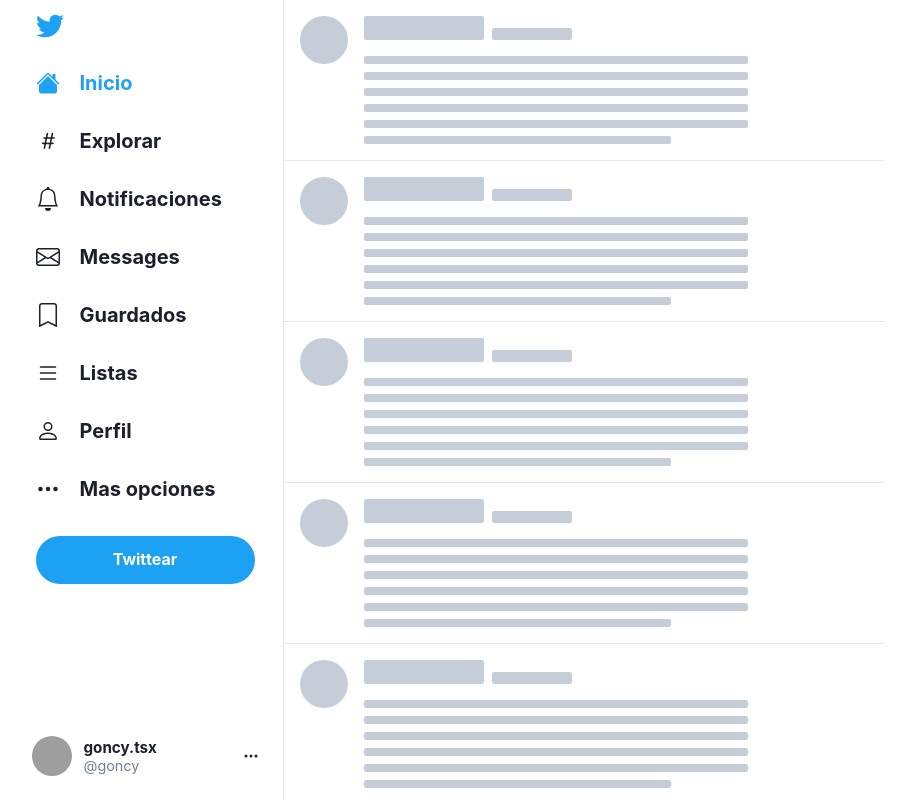
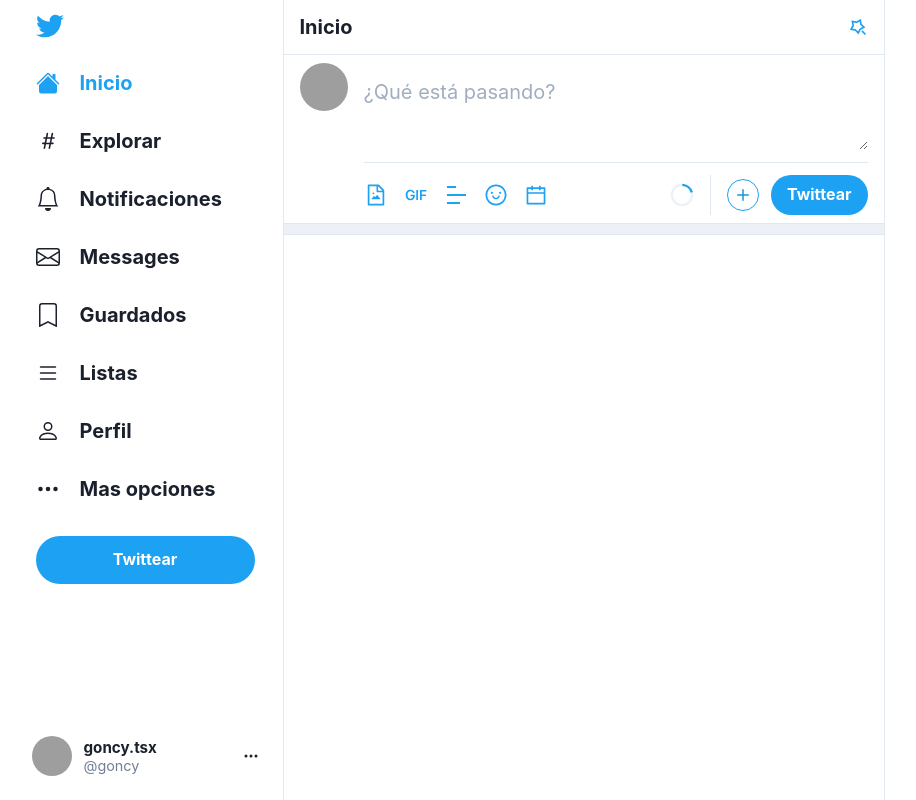
Before and after one commit to goncy/twitter-clone, a React (Vite) app: page /home in a window 1280 px wide. Shown: the whole page, without its empty margins (0-916 px from the left). Built offline with nearby package versions, Linux system fonts and the light colour scheme; grey boxes are pictures that could not be loaded.

Commit message:
Stream changes

```diff
--- a/src/screens/Feed.tsx
+++ b/src/screens/Feed.tsx
@@ -1,15 +1,98 @@
 import React from "react";
-import {Stack, SkeletonCircle, SkeletonText, Skeleton, StackDivider} from "@chakra-ui/react";
-
-const TWEETS = new Array(12).fill(true).map((_, index) => index);
+import {
+  Stack,
+  Text,
+  SkeletonCircle,
+  SkeletonText,
+  Skeleton,
+  StackDivider,
+  Icon,
+  Image,
+  Textarea,
+  Button,
+  CircularProgress,
+  useColorModeValue,
+  IconButton,
+  Divider,
+} from "@chakra-ui/react";
+import {AnimatePresence, motion} from "framer-motion";
+import {BsPlus} from "react-icons/bs";
+import {AiOutlineFileImage, AiOutlineSmile, AiOutlineGif, AiOutlineCalendar} from "react-icons/ai";
+import {RiBarChartHorizontalLine, RiMagicLine} from "react-icons/ri";
 
 const FeedScreen: React.FC = () => {
+  const [tweets, setTweets] = React.useState<string[]>([]);
+  const progressColor = useColorModeValue("gray.100", "whiteAlpha.300");
+
   return (
+    <Stack direction="row" divider={<StackDivider />} height="100%" spacing={0}>
+      <Stack divider={<StackDivider />} maxWidth={600} spacing={0} width="100%">
+        <Stack
+          alignItems="center"
+          direction="row"
+          justifyContent="space-between"
+          paddingX={4}
+          paddingY={3}
+        >
+          <Text fontSize="xl" fontWeight="bolder">
+            Inicio
+          </Text>
+          <Icon as={RiMagicLine} color="primary.500" height={5} width={5} />
+        </Stack>
+        <Stack direction="row" paddingX={4} paddingY={2} spacing={4}>
+          <Image
+            borderRadius="50%"
+            height={12}
+            src="https://pbs.twimg.com/profile_images/1199686661954818050/IRXOiWJY_normal.jpg"
+            width={12}
+          />
+          <Stack divider={<StackDivider />} spacing={3} width="100%">
+            <Textarea
+              fontSize="xl"
+              paddingY={4}
+              placeholder="¿Qué está pasando?"
+              variant="unstyled"
+            />
+            <Stack alignItems="center" direction="row" justifyContent="space-between">
+              <Stack color="primary.500" direction="row" spacing={4}>
+                <Icon as={AiOutlineFileImage} height={6} width={6} />
+                <Icon as={AiOutlineGif} height={6} width={6} />
+                <Icon as={RiBarChartHorizontalLine} height={6} width={6} />
+                <Icon as={AiOutlineSmile} height={6} width={6} />
+                <Icon as={AiOutlineCalendar} height={6} width={6} />
+              </Stack>
+              <Stack direction="row" spacing={3}>
+                <Stack alignItems="center" direction="row" divider={<StackDivider />} spacing={4}>
+                  <CircularProgress
+                    color="primary.500"
+                    size={6}
+                    trackColor={progressColor}
+                    value={20}
+                  />
+                  <IconButton
+                    isRound
+                    aria-label="Add"
+                    colorScheme="primary"
+                    icon={<BsPlus size={24} />}
+                    size="sm"
+                    variant="outline"
+                  />
+                </Stack>
+                <Button
+                  colorScheme="primary"
+                  onClick={() => setTweets((tweets) => tweets.concat(String(+new Date())))}
+                >
+                  Twittear
+                </Button>
+              </Stack>
+            </Stack>
+          </Stack>
+        </Stack>
+        <Divider borderBottomWidth={5} borderTopWidth={5} />
         <Stack
           divider={<StackDivider />}
           flex={1}
           maxHeight="100vh"
-      maxWidth={600}
           overflowY="auto"
           spacing={0}
           sx={{
@@ -17,20 +100,39 @@
               display: "none",
             },
           }}
+        >
+          <AnimatePresence>
+            {tweets.map((id) => (
+              <Stack
+                key={id}
+                animate={{scale: 1}}
+                as={motion.div}
+                borderBottomWidth={1}
+                direction="row"
+                exit={{scale: 0}}
+                initial={{scale: 0}}
+                layoutId={String(id)}
+                padding={4}
+                spacing={4}
                 width="100%"
+                onClick={() => setTweets((tweets) => tweets.filter((tweet) => tweet !== id))}
               >
-      {TWEETS.map((index) => (
-        <Stack key={index} direction="row" maxWidth={480} padding={4} spacing={4} width="100%">
-          <SkeletonCircle height={12} minHeight={12} minWidth={12} width={12} />
+                <SkeletonCircle height={12} minHeight={12} minWidth={12} speed={0} width={12} />
                 <Stack spacing={4} width="100%">
                   <Stack alignItems="flex-end" direction="row" spacing={2}>
-              <Skeleton height={6} width="120px" />
-              <Skeleton height={3} width="80px" />
+                    <Skeleton height={6} speed={0} width="120px" />
+                    <Skeleton height={3} speed={0} width="80px" />
                   </Stack>
-            <SkeletonText height="100%" noOfLines={6} spacing={2} />
+                  <SkeletonText height="100%" noOfLines={6} spacing={2} speed={0} />
                 </Stack>
               </Stack>
             ))}
+          </AnimatePresence>
+        </Stack>
+      </Stack>
+      <Text maxWidth={350} width="100%">
+        {""}
+      </Text>
     </Stack>
   );
 };
--- a/src/theme.ts
+++ b/src/theme.ts
@@ -25,8 +25,7 @@
   components: {
     Button: {
       baseStyle: {
-        borderLeftRadius: 9999,
-        borderRightRadius: 9999,
+        borderRadius: 9999,
       },
       sizes: {
         lg: {
@@ -43,6 +42,13 @@
             backgroundColor: `${props.colorScheme}.600`,
           },
         }),
+        outline: (props) => ({
+          borderColor: `${props.colorScheme}.500`,
+          color: mode(undefined, `${props.colorScheme}.500`)(props),
+          _hover: {
+            borderColor: `${props.colorScheme}.600`,
+          },
+        }),
       },
     },
   },
```
Lines whose indentation alone changed are shown as unchanged.
